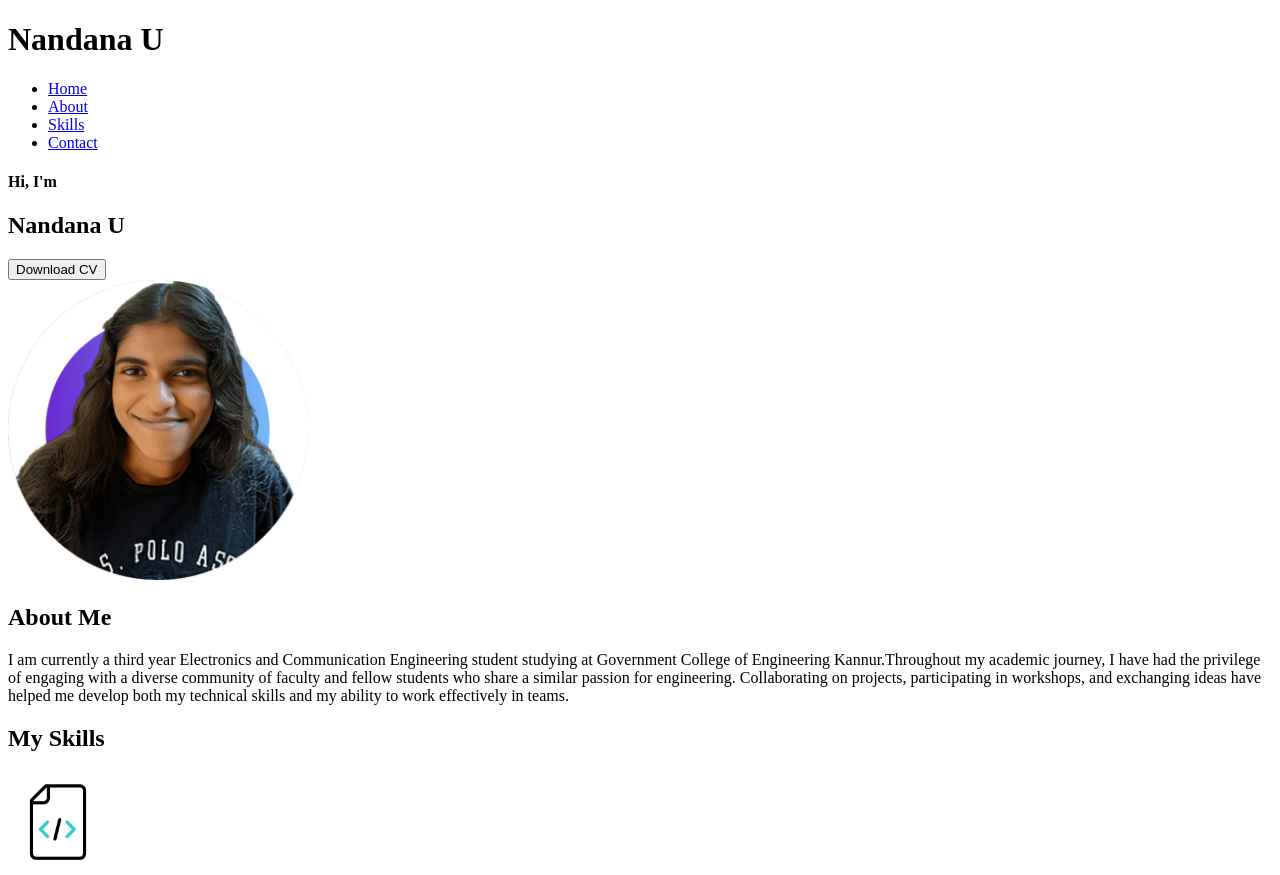
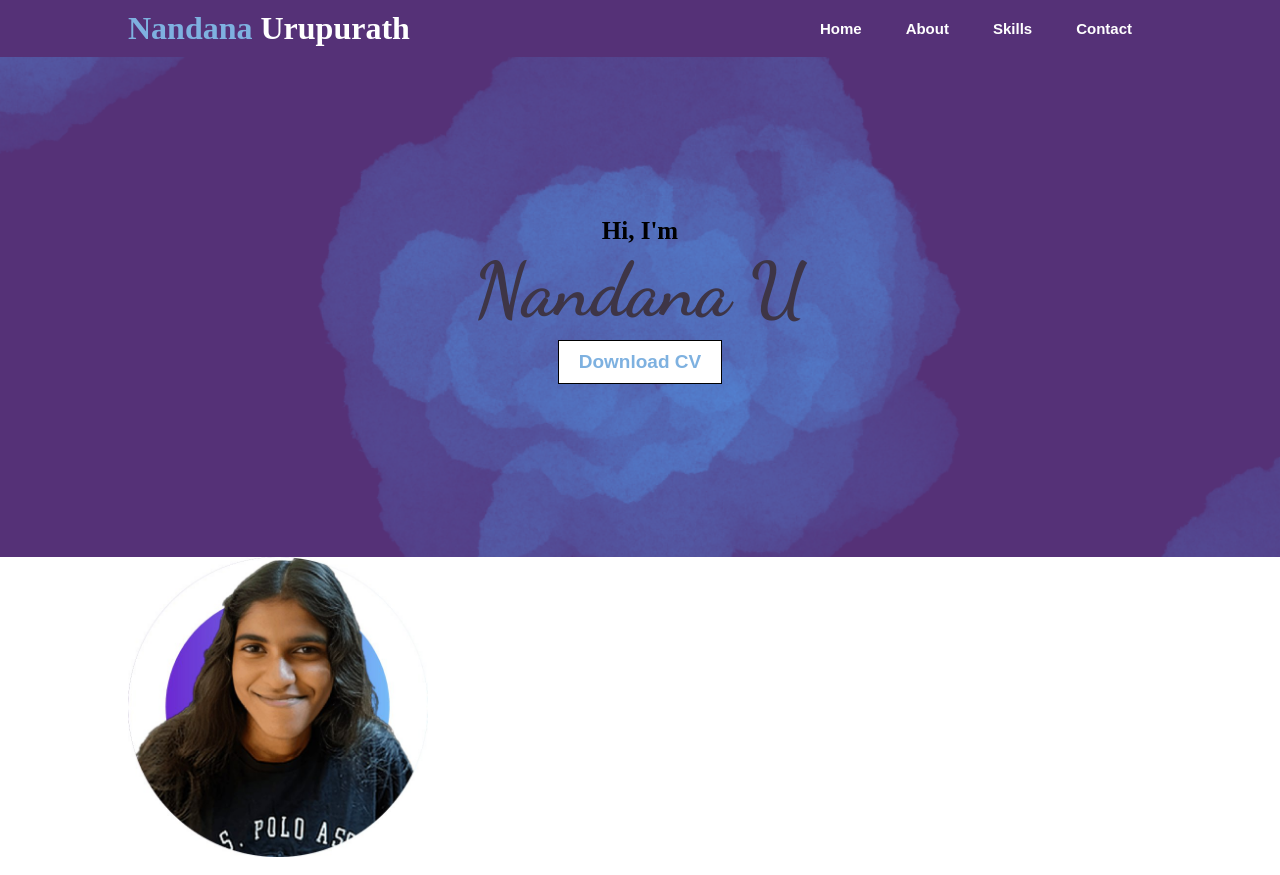
Before and after one commit to nandana47/Web-dev-BootCamp, a plain HTML site: page index.html in a window 1280 px wide. Shown: the top 875 px of the page. Drawn offline with Linux system fonts and the light colour scheme.

Commit message:
Upadated index file

```diff
--- a/index.html
+++ b/index.html
@@ -6,13 +6,14 @@
     <meta name="viewport" content="width=device-width, initial-scale=1.0" />
     <title>Nandana U</title>
     <link rel="icon" href="android-chrome-192x192.png" type="image/png" />
+    <link rel="stylesheet" href="style.css" />
   </head>
   <body>
     <!-- - - - Start of Header section - - - > -->
     <header>
-      <div>
-        <div>
-          <h1>Nandana U</h1>
+      <div class="container">
+        <div id="caption">
+          <h1><span class="logo">Nandana</span> Urupurath</h1>
         </div>
         <nav>
           <ul>
@@ -26,7 +27,7 @@
     </header>
     <!-- - - - End of Header Section - - - > - - - Start of Hero section - - - > -->
     <section id="Hero">
-      <div>
+      <div class="container">
         <div>
           <h4>Hi, I'm</h4>
           <h1>Nandana U</h1>
@@ -36,7 +37,7 @@
     </section>
     <!-- - - - End of Hero section - - - > - - - Start of About section - - - > -->
     <section id="About">
-      <div>
+      <div class="container">
         <div>
           <img
             src="photo_6258079049389815850_x.jpg"
@@ -63,7 +64,7 @@
     <!-- - - - End of About section - - -  -->
     <!-- - - - Start of Skills section - - - -->
     <section id="Skills">
-      <div>
+      <div class="container">
         <h2>My Skills</h2>
         <div>
           <img
@@ -105,7 +106,7 @@
     <!-- - - - End of Skills section - - --->
     <!-- - - - Start of Contact section - - - -->
     <section id="Forms">
-      <div>
+      <div class="container">
         <h2>Let's Connect</h2>
         <form action="">
           <div>
@@ -129,7 +130,7 @@
     <!-- - - - End of Contact section - - - -->
     <!-- - - - Start of footer section - - - -->
     <footer>
-      <div>
+      <div class="container">
         <p>NandanaU &copy; 2023 | All rights Reserved</p>
       </div>
     </footer>
```
